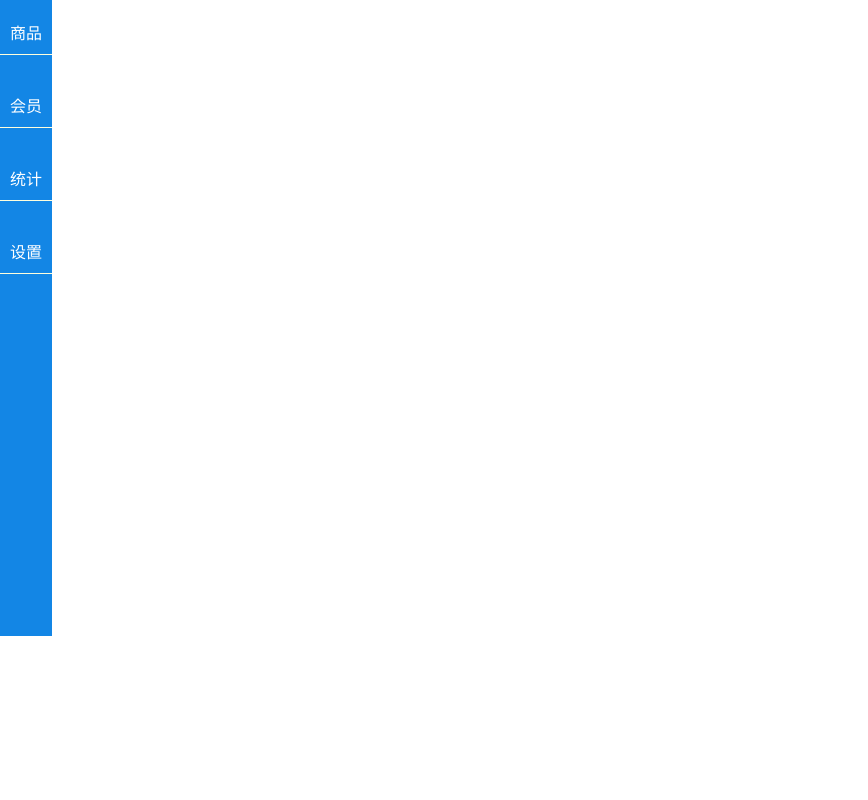
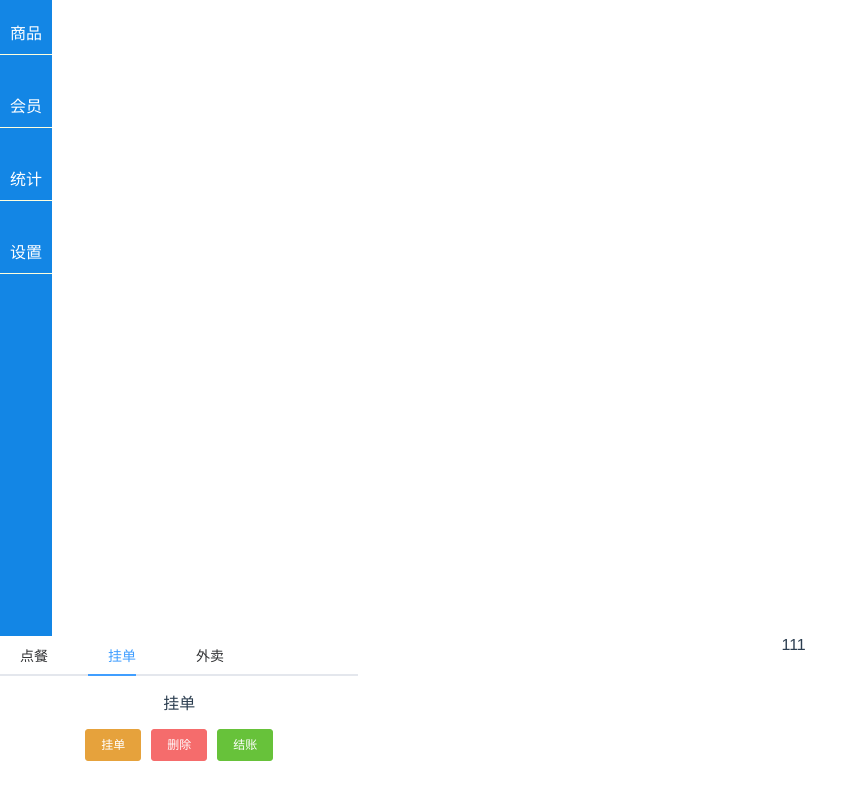
Before and after one commit to kai278045615/Pos, a Vue app: page /#/ in a window 1280 px wide. Shown: the part 224-1024 px from the top of the page, without its empty margins (0-868 px from the left). Before the commit the page ends 860 px from the top, so only its background shows below. Built offline with nearby package versions, Linux system fonts and the light colour scheme; a small style sheet from the web is missing.

Commit message:
Tab栏Table表格完成

```diff
--- a/src/App.vue
+++ b/src/App.vue
@@ -1,7 +1,10 @@
 <template>
   <div id="app">
     <left-Nav></left-Nav>
-    <router-view/>
+
+    <div class="main">
+      <router-view/>
+    </div>
   </div>
 </template>
 
@@ -10,16 +13,16 @@
 import leftNav from "@/components/common/leftNav";
 
 export default {
-  name: 'App',
+  name: "App",
   components: {
     leftNav
   }
-}
+};
 </script>
 
 <style>
 #app {
-  font-family: 'Avenir', Helvetica, Arial, sans-serif;
+  font-family: "Avenir", Helvetica, Arial, sans-serif;
   -webkit-font-smoothing: antialiased;
   -moz-osx-font-smoothing: grayscale;
   text-align: center;
@@ -27,4 +30,11 @@ export default {
   margin-top: 60px;
   height: 100%;
 }
+
+.main {
+  float: left;
+  height: 100%;
+  overflow: auto;
+  width: 96%;
+}
 </style>
--- a/src/components/page/Pos.vue
+++ b/src/components/page/Pos.vue
@@ -1,10 +1,44 @@
 <template>
   <div class="pos">
-    <el-tabs v-model="activeName" @tab-click="handleClick">
-      <el-tab-pane label="点餐" name="first">点餐</el-tab-pane>
-      <el-tab-pane label="挂单" name="second">挂单</el-tab-pane>
-      <el-tab-pane label="外卖" name="third">外卖</el-tab-pane>
-    </el-tabs>
+    <el-row>
+      <el-col :span="7">
+        <el-tabs v-model="activeName" @tab-click="handleClick">
+          <el-tab-pane label="点餐" name="first" class="dcan">
+            <el-table :data="tableData3" border>
+              <el-table-column prop="goodName" label="商品名称" width="110">
+              </el-table-column>
+              <el-table-column prop="count" label="数量" width="60">
+              </el-table-column>
+              <el-table-column prop="money" label="金额" width="110">
+              </el-table-column>
+              <el-table-column prop="operation" label="操作" width="110">
+                <template scope="scope">
+                  <el-button type="text" size="small">删除</el-button>
+                  <el-button type="text" size="small">增加</el-button>
+                </template>
+              </el-table-column>
+            </el-table>
+          </el-tab-pane>
+          <el-tab-pane label="挂单" name="second">
+            挂单
+          </el-tab-pane>
+          <el-tab-pane label="外卖" name="third">
+            外卖
+          </el-tab-pane>
+        </el-tabs>
+
+        <div class="btn">
+          <el-button type="warning" size="small">挂单</el-button>
+          <el-button type="danger" size="small">删除</el-button>
+          <el-button type="success" size="small">结账</el-button>
+        </div>
+
+      </el-col>
+
+      <el-col :span="17">
+        111
+      </el-col>
+    </el-row>
   </div>
 </template>
 
@@ -13,7 +47,33 @@ export default {
   name: "Pos",
   data() {
     return {
-      activeName: 'second'
+      activeName: "second",
+      tableData3: [
+        {
+          goodName: "可口可乐",
+          count: "1",
+          money: "5",
+          operation: ""
+        },
+        {
+          goodName: "香辣鸡腿堡",
+          count: "1",
+          money: "8",
+          operation: ""
+        },
+        {
+          goodName: "爱心薯条",
+          count: "1",
+          money: "10",
+          operation: ""
+        },
+        {
+          goodName: "甜筒",
+          count: "1",
+          money: "10",
+          operation: ""
+        }
+      ]
     };
   },
   methods: {
@@ -23,4 +83,24 @@ export default {
   }
 };
 </script>
-s
+<style lang="less">
+.el-tabs__item {
+  text-indent: 20px;
+}
+
+.el-table .cell {
+  text-align: center;
+}
+
+.has-gutter {
+  background-color: #ccc;
+}
+
+.btn {
+  padding-top: 15px;
+}
+
+// .grid-content {
+//   height: 100%;
+// }
+</style>
```
